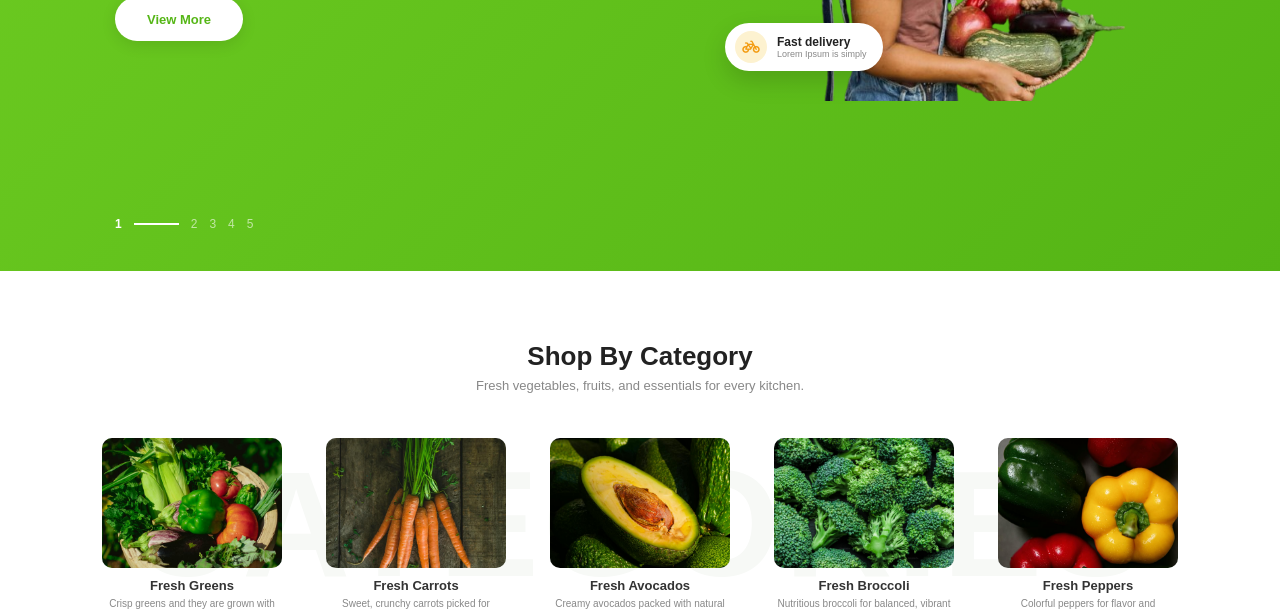
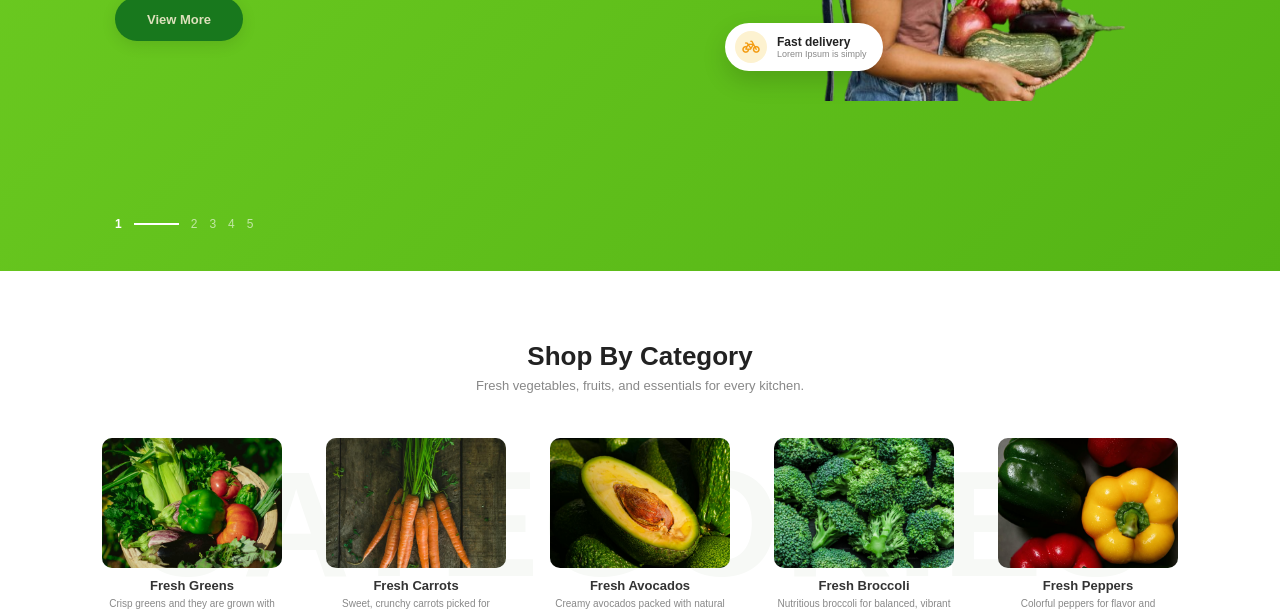
Before and after one commit to sahaanurag207-oss/Fresh-Store, a plain HTML site: page index.html in a window 1280 px wide. Shown: the part 489-1100 px from the top of the page. Drawn offline with Linux system fonts and the light colour scheme.

Commit message:
Update btn-white styles for background and color

```diff
--- a/style.css
+++ b/style.css
@@ -258,8 +258,8 @@ input {
 }
 
 .btn-white {
-  background-color: white;
-  color: #55b616;
+  background-color: rgb(24, 120, 29);
+  color: #dde1bc;
   border: none;
   padding: 11px 32px;
   font-weight: 700;
```
